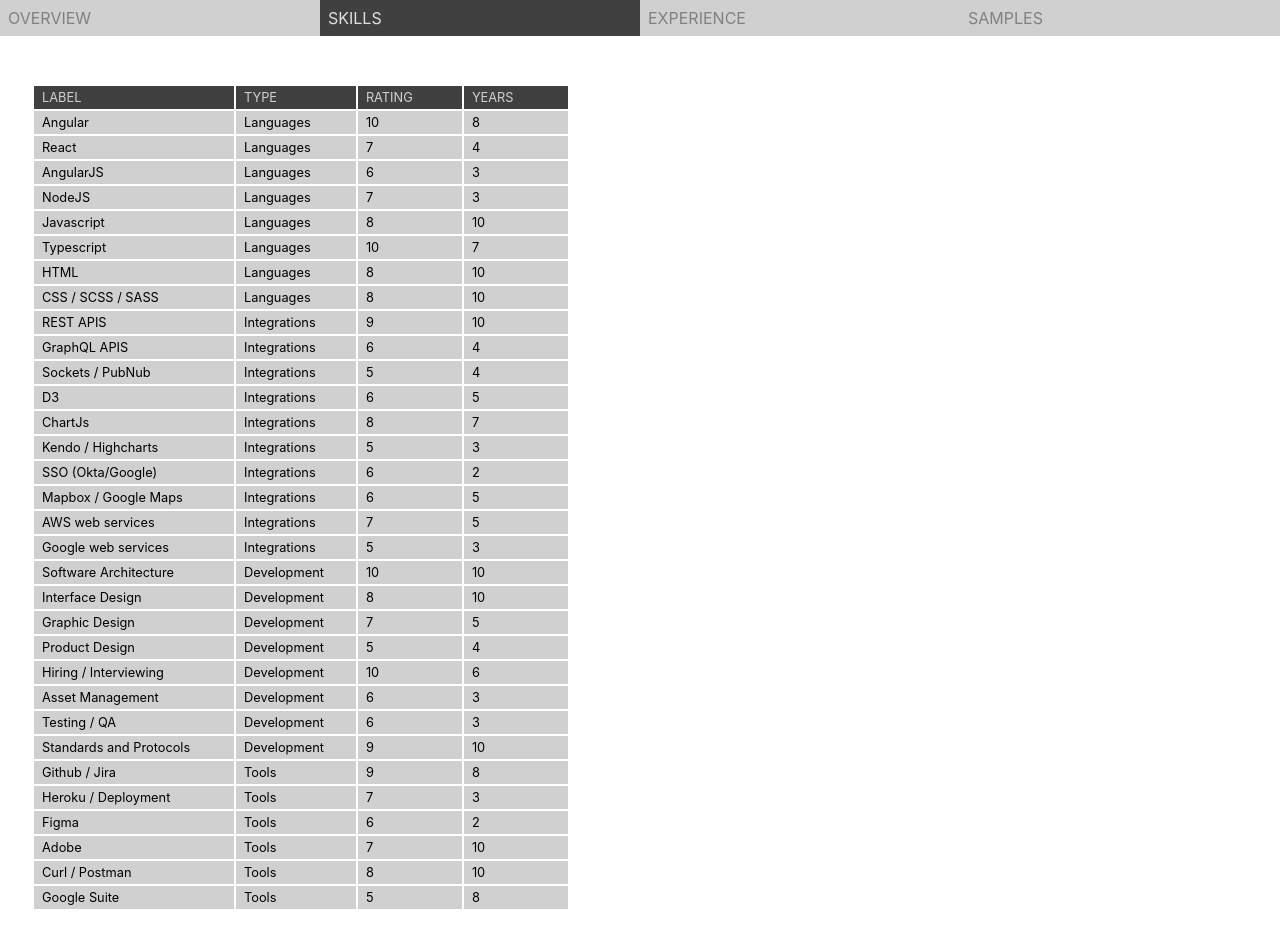
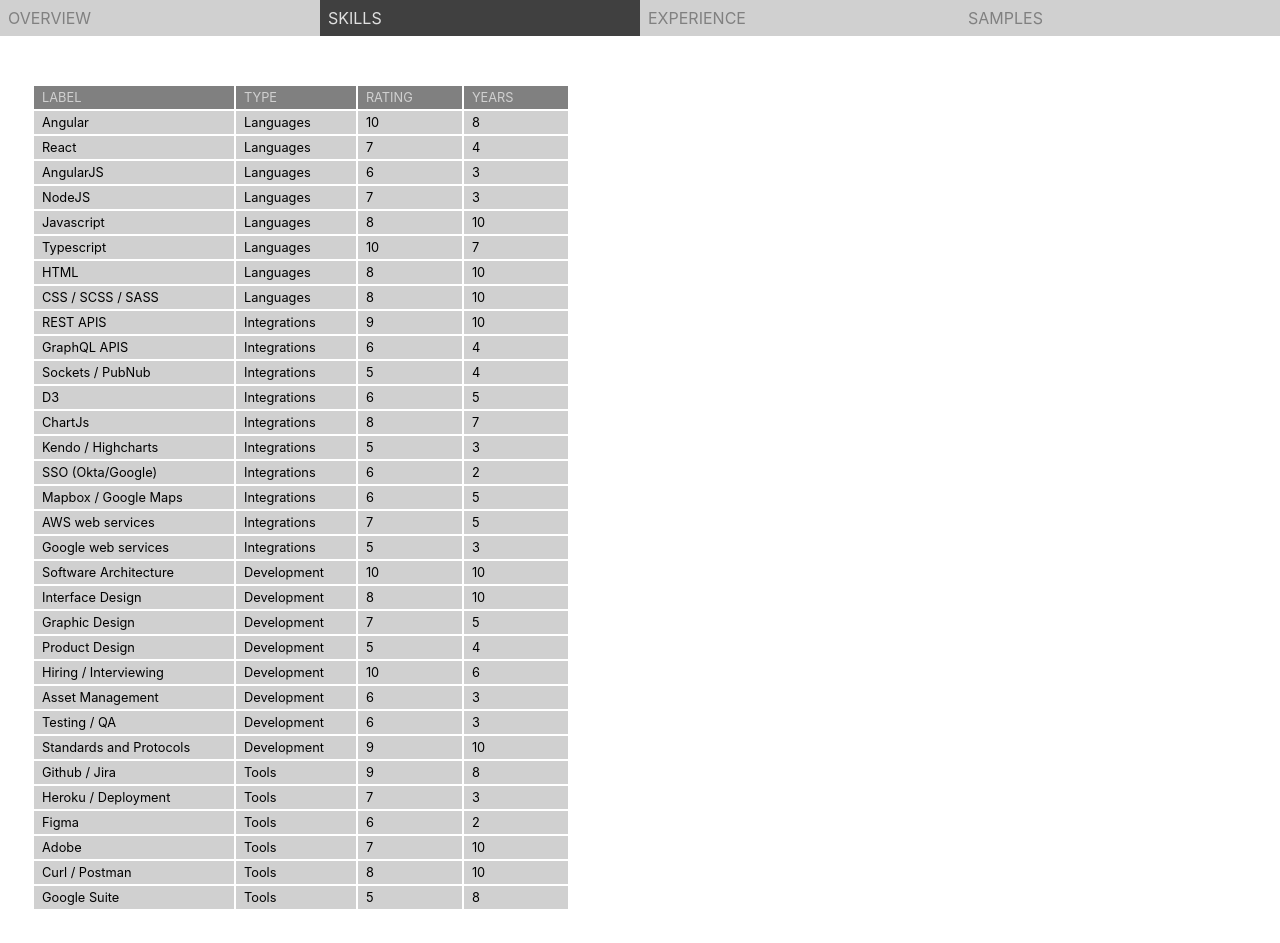
Before and after one commit to oolox/pcousineau-react, a React (Create React App) app: page / in a window 1280 px wide. Both pictures are taken after a click on the element "SKILLS". Built offline with nearby package versions, Linux system fonts and the light colour scheme.

Commit message:
Smallfix

```diff
--- a/src/components/skills/skills.tsx
+++ b/src/components/skills/skills.tsx
@@ -61,18 +61,21 @@
                 } else return {...item, isSort: false};
             });
         }
-        setSortObj(updated);
+
         updated.forEach((item: any) => {
             if (item.key === col.key) {
                 setSortBy(item);
                 doSort(item);
             }
         })
+        setSortObj(updated);
     }
 
     const skillsHeader = sortObj.map((col: any) => {
         return <td
             onClick={() => sortSkillsList(col)}
+            style={ { backgroundColor: col.isSort ? '#202020' : '#808080'}}
+
             className="table-header" key={col.key}>
             {col.key} { col.isSort ? col.direction == 'asc' ? '+' : '-' : ''}
         </td>;
@@ -104,7 +107,6 @@
             </button>
         </code>
 
-
     return <div className="skills">
         <table>
             <thead>
```
